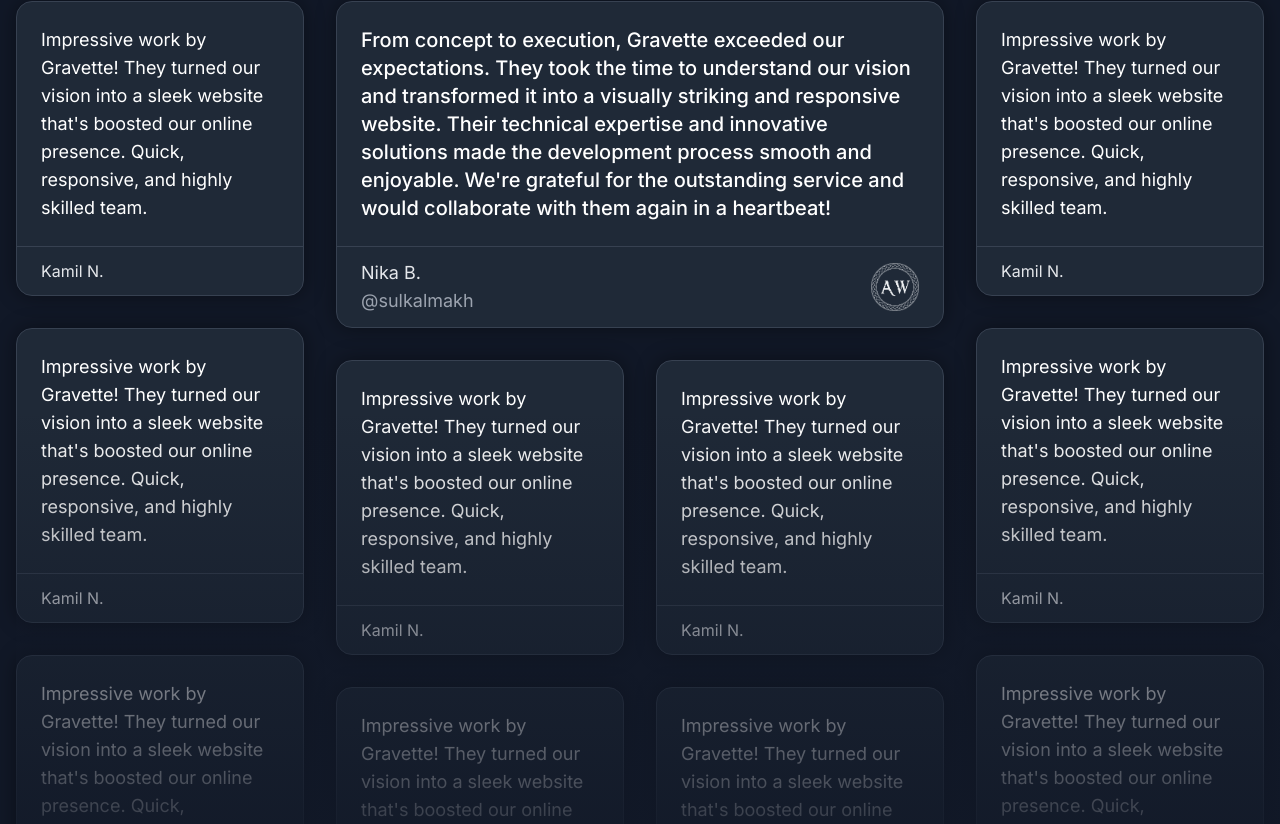
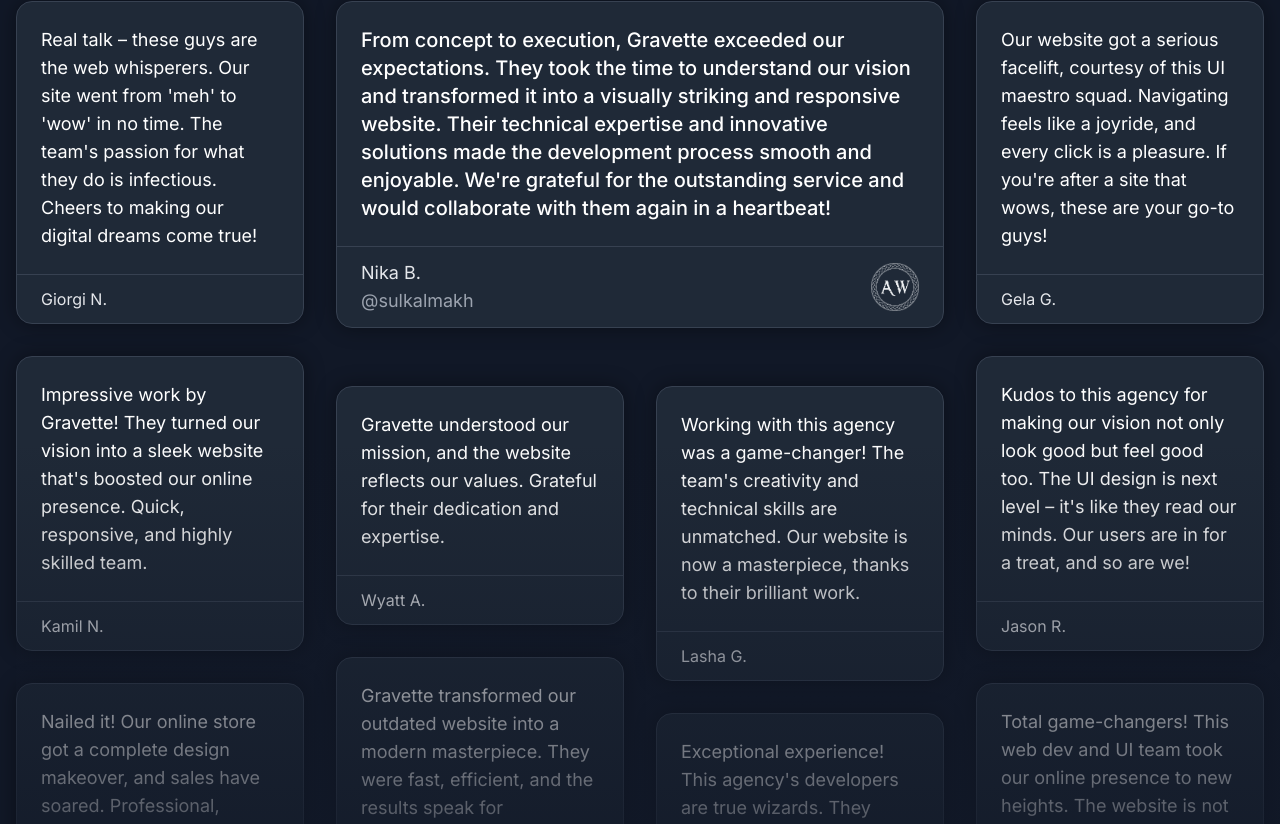
Before and after one commit to irakli2206/gravette-landing-page, a React (Vite) app: page / in a window 1280 px wide. Shown: the part 1972-2796 px from the top of the page. Built offline with nearby package versions, Linux system fonts and the light colour scheme.

Commit message:
added testimonials

```diff
--- a/src/components/Buttons.tsx
+++ b/src/components/Buttons.tsx
@@ -12,7 +12,7 @@
 export const Button = ({ title, size = 'md', className, onClick }: ButtonProps) => {
     return (
         <div onClick={onClick} className={classNames(`${className} cursor-pointer transition rounded-full shadow-button bg-indigo-800 hover:bg-indigo-700 text-sm font-medium text-white  hover:shadow-button-hover focus-visible:outline focus-visible:outline-2 focus-visible:outline-offset-2 focus-visible:outline-indigo-600`, {
-            'px-4 py-1.5': size == 'sm',
+            'px-6 py-2 ': size == 'sm',
             'px-6 py-2.5': size == 'md',
             'px-11 py-3': size == 'lg',
             'px-14 py-3': size == 'xl',
--- a/src/components/Navbar.tsx
+++ b/src/components/Navbar.tsx
@@ -60,7 +60,7 @@
                 </div>
                 <div className="hidden lg:flex lg:flex-1 lg:justify-end">
                     <Link to='schedule' >
-                        <Button title='Message Us' onClick={() => { }} />
+                        <Button title='Message Us' size='sm' onClick={() => { }} />
                     </Link>
                     {/* <a href="#" className="text-sm font-semibold leading-6  flex gap-2">
                         Schedule <AppIcon name='arrow-right' />
--- a/src/components/home/Testimonials.tsx
+++ b/src/components/home/Testimonials.tsx
@@ -4,17 +4,21 @@
 
 const Testimonials = () => {
     const testimonialData = [
-
-        {
-            author: 'Kamil N.',
-            testimonial: "Impressive work by Gravette! They turned our vision into a sleek website that's boosted our online presence. Quick, responsive, and highly skilled team."
-        },
         {
             author: 'Nika B.',
             socialsLink: "@sulkalmakh",
             logo: AWLogo,
             testimonial: `From concept to execution, Gravette exceeded our expectations. They took the time to understand our vision and transformed it into a visually striking and responsive website. Their technical expertise and innovative solutions made the development process smooth and enjoyable. We're grateful for the outstanding service and would collaborate with them again in a heartbeat!`
         },
+        {
+            author: 'Giorgi N.',
+            testimonial: "Real talk – these guys are the web whisperers. Our site went from 'meh' to 'wow' in no time. The team's passion for what they do is infectious. Cheers to making our digital dreams come true!"
+        },
+        {
+            author: 'Kamil N.',
+            testimonial: "Impressive work by Gravette! They turned our vision into a sleek website that's boosted our online presence. Quick, responsive, and highly skilled team."
+        },
+
         {
             author: 'Nate H.',
             testimonial: 'Nailed it! Our online store got a complete design makeover, and sales have soared. Professional, creative, and a pleasure to work with.'
@@ -24,16 +28,28 @@
             testimonial: 'Gravette understood our mission, and the website reflects our values. Grateful for their dedication and expertise.'
         },
         {
-            author: 'Masha A.',
+            author: 'Giorgi A.',
             testimonial: 'Gravette transformed our outdated website into a modern masterpiece. They were fast, efficient, and the results speak for themselves. A game-changer for our business!'
         },
         {
-            author: 'Masha A.',
-            testimonial: 'Gravette transformed our outdated website into a modern masterpiece. They were fast, efficient, and the results speak for themselves. A game-changer for our business!'
+            author: 'Lasha G.',
+            testimonial: `Working with this agency was a game-changer! The team's creativity and technical skills are unmatched. Our website is now a masterpiece, thanks to their brilliant work.`
         },
         {
             author: 'Masha A.',
-            testimonial: 'Gravette transformed our outdated website into a modern masterpiece. They were fast, efficient, and the results speak for themselves. A game-changer for our business!'
+            testimonial: `Exceptional experience! This agency's developers are true wizards. They turned our vision into a stunning reality. Our website is now a powerful tool, thanks to their expertise.`
+        },
+        {
+            author: 'Gela G.',
+            testimonial: `Our website got a serious facelift, courtesy of this UI maestro squad. Navigating feels like a joyride, and every click is a pleasure. If you're after a site that wows, these are your go-to guys!`
+        },
+        {
+            author: 'Jason R.',
+            testimonial: `Kudos to this agency for making our vision not only look good but feel good too. The UI design is next level – it's like they read our minds. Our users are in for a treat, and so are we!`
+        },
+        {
+            author: 'Miguel E.',
+            testimonial: `Total game-changers! This web dev and UI team took our online presence to new heights. The website is not just eye-catching but navigates like a dream. Kudos for seamlessly blending style and functionality. Couldn't be happier with the results!`
         },
     ]
 
@@ -47,30 +63,30 @@
                 <div className="absolute bg-gradient-to-b from-transparent to-gray-900 from-40% to-90%  z-50 w-full h-full pointer-events-none"></div>
                 <div className='grid grid-cols-4 grid-flow-col  relative gap-8 mt-16 bottom-4 z-10'>
                     <div className="  col-span-2 row-end-1 col-start-2">
-                        <Testimonial {...testimonialData[1]} isMain={true} />
+                        <Testimonial {...testimonialData[0]} isMain={true} />
                     </div>
 
                     <div className="contents">
                         <div className='row-span-2 space-y-8'>
-                            <Testimonial {...testimonialData[0]} />
-                            <Testimonial {...testimonialData[0]} />
-                            <Testimonial {...testimonialData[0]} />
+                            <Testimonial {...testimonialData[1]} />
+                            <Testimonial {...testimonialData[2]} />
+                            <Testimonial {...testimonialData[3]} />
                         </div>
                         <div className='row-start-1 space-y-8'>
-                            <Testimonial {...testimonialData[0]} />
-                            <Testimonial {...testimonialData[0]} />
+                            <Testimonial {...testimonialData[4]} />
+                            <Testimonial {...testimonialData[5]} />
                         </div>
                     </div>
 
                     <div className="contents">
                         <div className='row-start-1 space-y-8'>
-                            <Testimonial {...testimonialData[0]} />
-                            <Testimonial {...testimonialData[0]} />
+                            <Testimonial {...testimonialData[6]} />
+                            <Testimonial {...testimonialData[7]} />
                         </div>
                         <div className='row-span-2 space-y-8'>
-                            <Testimonial {...testimonialData[0]} />
-                            <Testimonial {...testimonialData[0]} />
-                            <Testimonial {...testimonialData[0]} />
+                            <Testimonial {...testimonialData[8]} />
+                            <Testimonial {...testimonialData[9]} />
+                            <Testimonial {...testimonialData[10]} />
                         </div>
 
                     </div>
```
